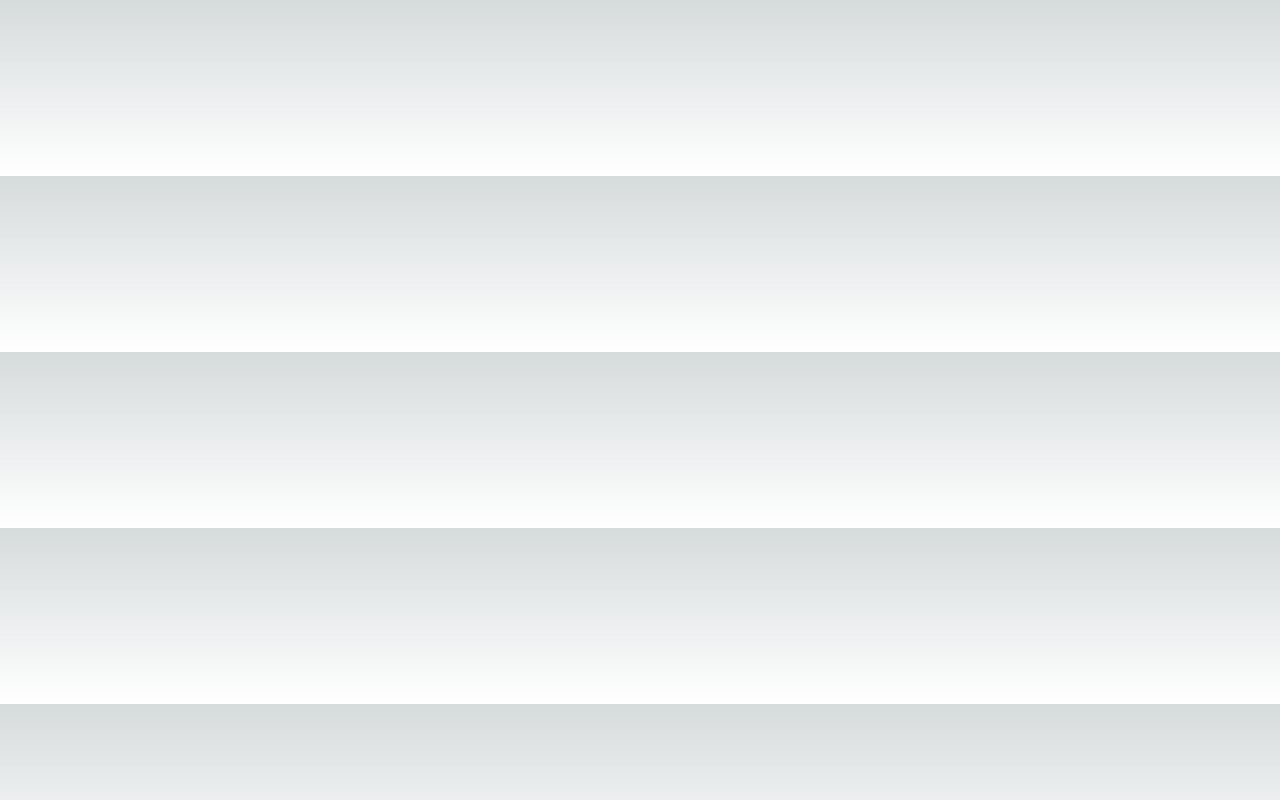
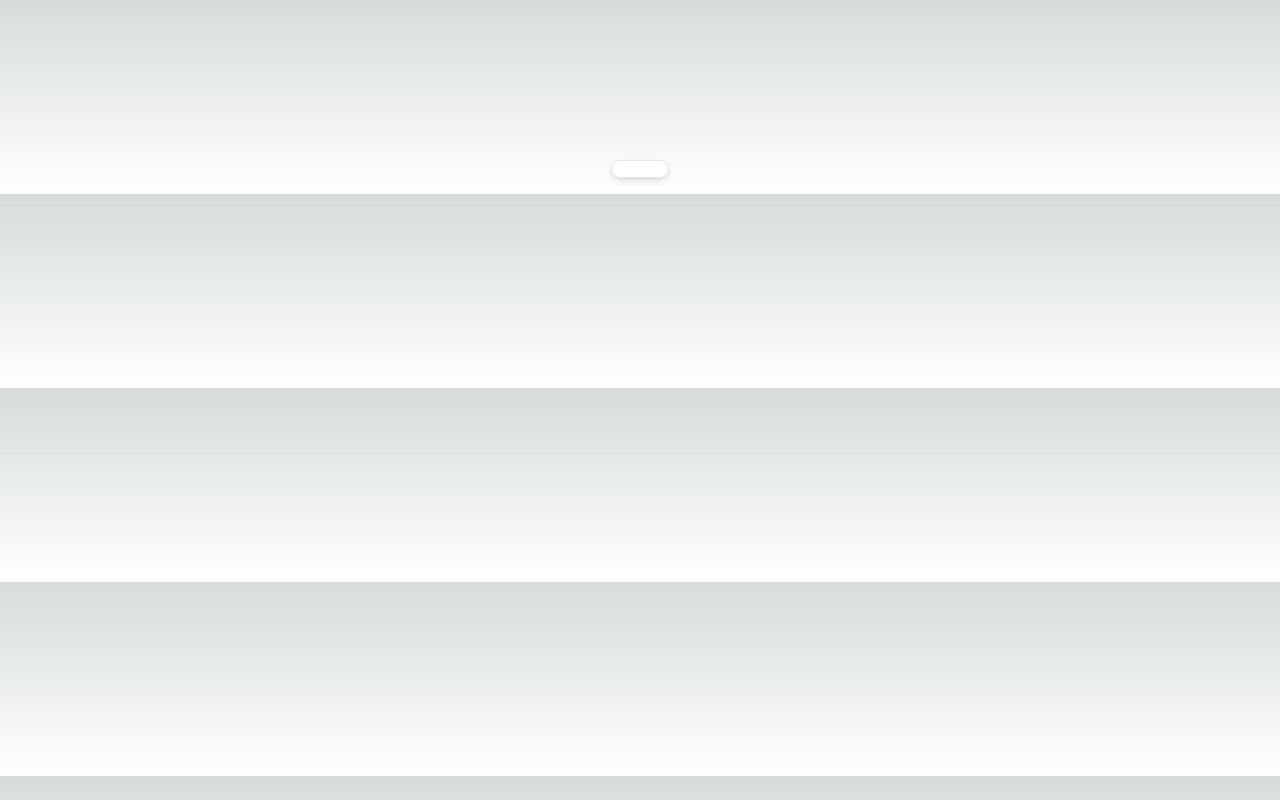
Before and after one commit to monkeyband114/saasapp, a Next.js app: page / in a window 1280 px wide. Built offline with nearby package versions, Linux system fonts and the light colour scheme.

Commit message:
Changes to be committed: 	modified:   src/app/page.tsx

```diff
--- a/src/app/page.tsx
+++ b/src/app/page.tsx
@@ -4,7 +4,8 @@ import Image from "next/image";
 export default function Home() {
   return (
     <MaxWidthWrapper className="bmb-12 mt-28 sm:mt-40 flex flex-col items-center justify-center text-center">
-      <div className="mx-auto mb-4 flex max-w-fit items-center justify-center space-x-2 overflow-hidden">
+      <div className="mx-auto mb-4 flex max-w-fit items-center justify-center space-x-2 overflow-hidden rounded-full border
+       border-gray-200 bg-white px-7 py-2 shadow-md backdrop-blur transition-all hover:border-gray-300 hover:bg-white/50">
 
       </div>
     </MaxWidthWrapper>
```
